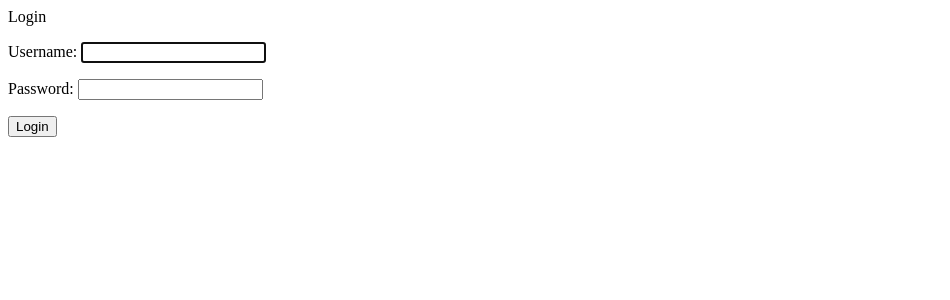
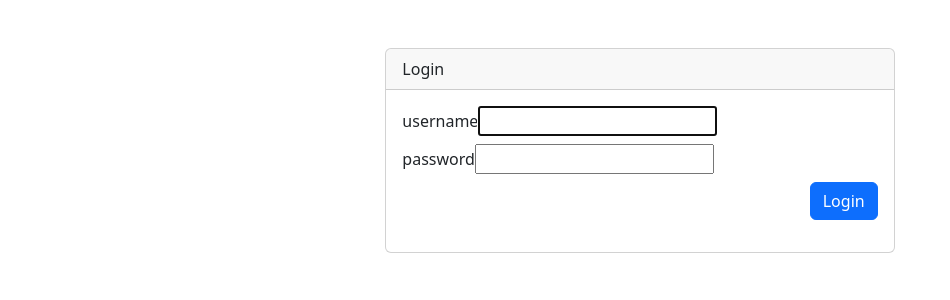
Before and after one commit to matawalle4u/project-management-django, a Django app: page /accounts/login in a window 1280 px wide. Shown: the top 300 px of the page, without its empty margins (0-950 px from the left). Run offline with Django 4.2, Linux system fonts and the light colour scheme; some libraries are stand-ins or nearby versions.

Commit message:
Implemented Login templates

```diff
--- a/register/templates/accounts/login.html
+++ b/register/templates/accounts/login.html
@@ -1,12 +1,33 @@
+{% load static %}
+<link rel="stylesheet" type="text/css" href="{% static 'project/css/bootstrap.min.css' %}"/>
+
+{% block content %}
+<div class="container-fluid mt-5">
+	<div class="row d-flex justify-content-center">
+		<div class="col-md-5">
 
 
-{% block title %}Login{% endblock %}
+			<div class="card">
+				<div class="card-header d-flex justify-content-between">
+					<div>Login</div>
+				</div>
+				<div class="card-body">
+					<form method="post">
+						{% csrf_token %}
+						{% for item in form %}
+							<div class="mb-2">
+								<label> {{item.name}}</label>{{ item}}
+							</div>
+						{% endfor %}
 
+						<div class="text-end mt-2">
+							<button class="btn btn-primary">Login</button>
+						</div>
 
-{% block content %}
-    <form method="POST" class="form-group">
-	{% csrf_token %}
-	{{ form.as_p }}
-	<button type="submit" class="btn btn-success">Login</button>
-    </form>
+					</form>
+				</div>
+			</div>
+		</div>
+	</div>
+</div>
 {% endblock %}
```
